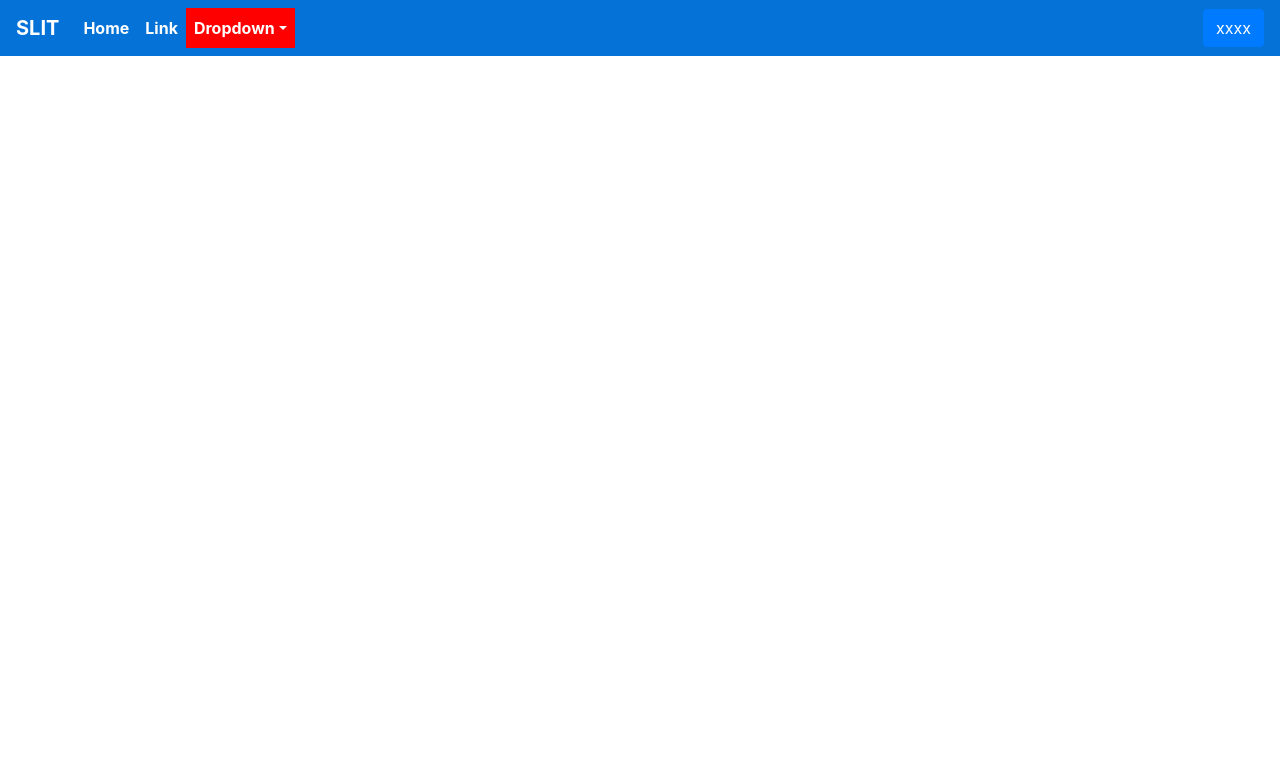
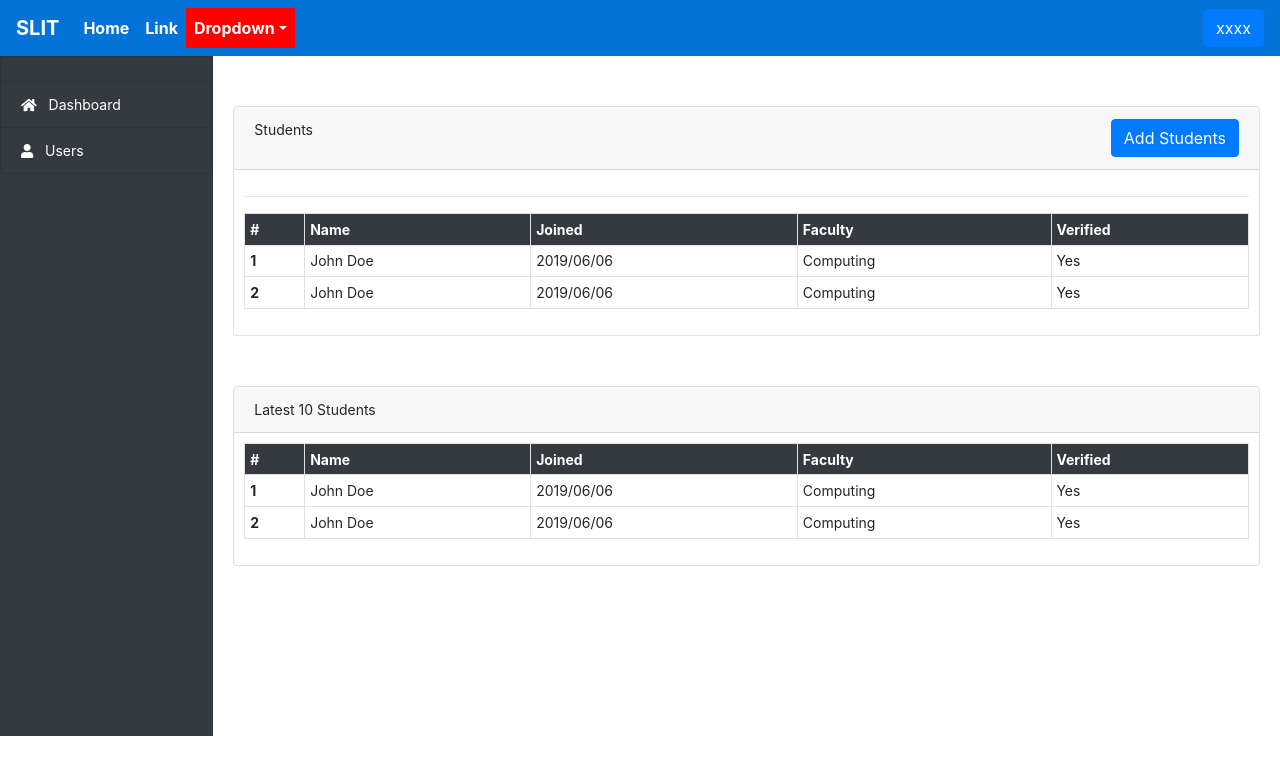
Before and after one commit to lanka97/LMS-ReactJs, a React (Create React App) app: page /admin/users in a window 1280 px wide. Shown: the top 774 px of the page. Built offline with nearby package versions, Linux system fonts and the light colour scheme.

Commit message:
add user ui

```diff
--- a/src/App.js
+++ b/src/App.js
@@ -2,12 +2,16 @@ import React from 'react';
 import { Route, BrowserRouter } from 'react-router-dom';
 
 import 'bootstrap/dist/css/bootstrap.min.css';
+
+
 import 'font-awesome/css/font-awesome.min.css';
 
 import Home from './components/Home';
 import Header from './components/Header';
 import Signin from './components/signin';
+import SideBar from './components/admin/SideBar';
 import Dashboard from './components/admin/Dashboard';
+import AddUser from './components/admin/AddUser';
 
 import './App.css';
 
@@ -32,6 +36,7 @@ export class App extends React.Component {
             <Route exact path='/home' component={Home} />
             <Route path='/login' component={Signin} />
             <Route exact path='/admin/dashboard' component={Dashboard} />
+            <Route exact path='/admin/users' component={AddUser} />
           </div>
         </BrowserRouter>
       </div>
--- /dev/null
+++ b/src/components/admin/AddUser.js
@@ -0,0 +1,94 @@
+import React, { Component } from 'react';
+import { Container, Row, Col, Card, Table, Button } from 'react-bootstrap';
+
+import SideBar from './SideBar';
+
+export default class AddUser extends Component {
+    render() {
+        return (
+
+            <Container fluid={1} style={{fontSize: '14px'}}>
+                <Row style={{minHeight: '680px'}}>
+                    <SideBar />
+                    <Col style={{ padding: 0 }}>
+                        <Container style={{ padding: '20px' }}>
+                            <Row style={{ marginTop: '30px' }}>
+                                <Col>
+                                    <Card>
+                                        <Card.Header className="d-flex justify-content-between">
+                                            <span>Students</span> <Button success>Add Students</Button>
+                                        </Card.Header>
+                                        <Card.Text style={{ padding: '10px' }}>
+
+
+                                            <hr />
+
+                                            <Table striped bordered hover size="sm">
+                                                <tr className="bg-dark text-white">
+                                                    <th>#</th>
+                                                    <th>Name</th>
+                                                    <th>Joined</th>
+                                                    <th>Faculty</th>
+                                                    <th>Verified</th>
+                                                </tr>
+                                                <tr>
+                                                    <th>1</th>
+                                                    <td>John Doe</td>
+                                                    <td>2019/06/06</td>
+                                                    <td>Computing</td>
+                                                    <td>Yes</td>
+                                                </tr>
+                                                <tr>
+                                                    <th>2</th>
+                                                    <td>John Doe</td>
+                                                    <td>2019/06/06</td>
+                                                    <td>Computing</td>
+                                                    <td>Yes</td>
+                                                </tr>
+                                            </Table>
+                                        </Card.Text>
+                                    </Card>
+                                </Col>
+                            </Row>
+
+                            <Row style={{ marginTop: '50px' }}>
+                                <Col>
+                                    <Card>
+                                        <Card.Header>Latest 10 Students</Card.Header>
+                                        <Card.Text style={{ padding: '10px' }}>
+                                            <Table striped bordered hover size="sm">
+                                                <tr className="bg-dark text-white">
+                                                    <th>#</th>
+                                                    <th>Name</th>
+                                                    <th>Joined</th>
+                                                    <th>Faculty</th>
+                                                    <th>Verified</th>
+                                                </tr>
+                                                <tr>
+                                                    <th>1</th>
+                                                    <td>John Doe</td>
+                                                    <td>2019/06/06</td>
+                                                    <td>Computing</td>
+                                                    <td>Yes</td>
+                                                </tr>
+                                                <tr>
+                                                    <th>2</th>
+                                                    <td>John Doe</td>
+                                                    <td>2019/06/06</td>
+                                                    <td>Computing</td>
+                                                    <td>Yes</td>
+                                                </tr>
+                                            </Table>
+                                        </Card.Text>
+                                    </Card>
+                                </Col>
+                            </Row>
+
+                        </Container>
+                    </Col>
+                </Row>
+            </Container>
+
+        )
+    }
+}
```
